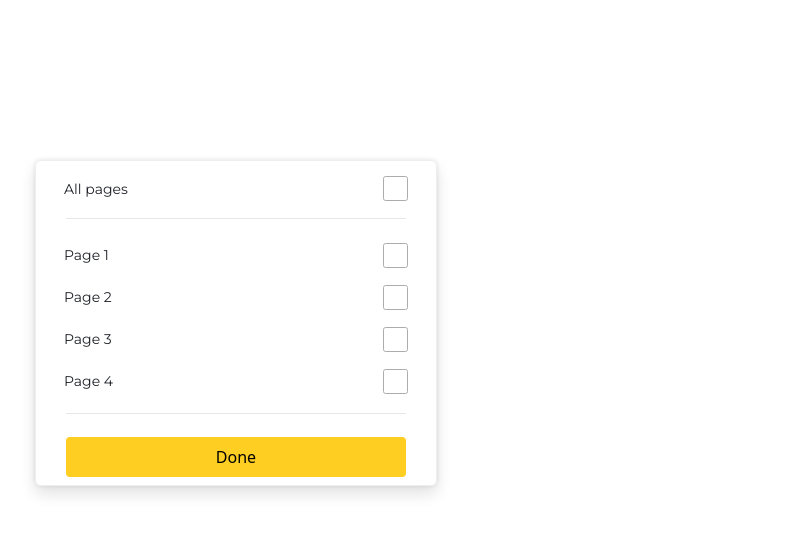
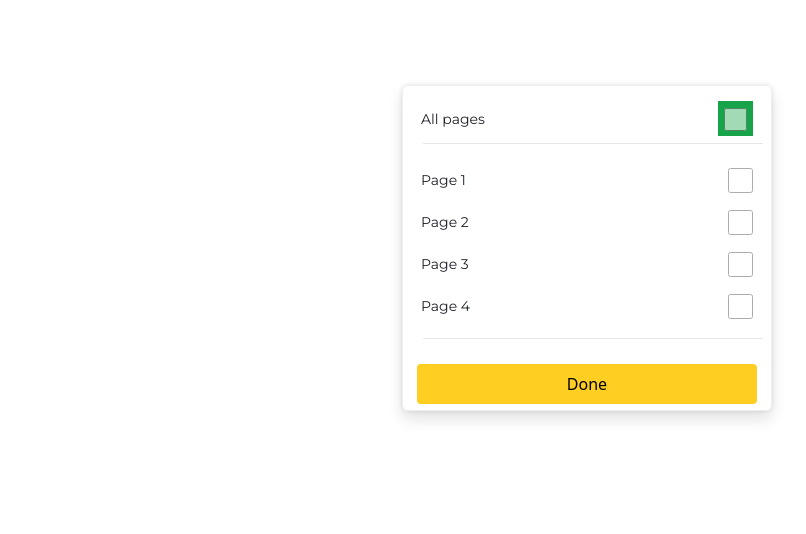
Before and after one commit to abdishukri-105/shukri-frontend-test, a React (Vite) app: page / in a window 1280 px wide. Shown: the top 534 px of the page, without its empty margins (53-859 px from the left). Built offline with nearby package versions, Linux system fonts and the light colour scheme.

Commit message:
center the card in the page

```diff
--- a/src/App.jsx
+++ b/src/App.jsx
@@ -6,9 +6,13 @@ function App() {
 
 
   return (
-   <section className='w-[578px] mt-40  h-[794px] flex relativ  justify-center bg-white'>
-    <div className='' >
+   <section
+   className=' flex relative items-center   justify-center bg-white'
+   >
+    <div className='relative w-[578px]  h-[794px] bg-greeen-200' >
+      <div className='absolute bg-ble-200 top-[85px] left-[104px]'>
       <CheckboxCard />
+      </div>
     </div>
     </section>
 
--- a/src/components/Button.jsx
+++ b/src/components/Button.jsx
@@ -2,7 +2,7 @@
 
 const Button = () => {
   return (
-    <section className="w-full bg-gren-300 px-[0px] mb-  flex justify-center h-[60px] items-center">
+    <section className="w-full bg-gren-300 px-[0px] mb  flex justify-center h-[60px] items-center">
     <div className="relative  flex justify-center items-center  w-[340px] h-[40px] bg-[#FFCE22] rounded-[4px] gap-[0px] hover:bg-[#FFD84D]">
         Done
     </div>
--- a/src/components/CheckboxCard.jsx
+++ b/src/components/CheckboxCard.jsx
@@ -3,10 +3,10 @@ import CheckboxItems from "./CheckboxItems"
 
 const CheckboxCard = () => {
   return (
-    <section>
+    <section className="bg-blue\-200  relative border-[#eeeeee] border-[1px] shadow-custom-multi rounded-[6px] w-[370px]  px-[10px]   h-[326px]">
        <div
-        className="relative   py-0 w-full h-[326px] px-[10px]
-       border-[#eeeeee] border-[1px] shadow-custom-multi rounded-[6px] box-borer flex flex-col items-start">
+        className="
+        box-borer flex flex-col items-start">
         <CheckboxItems/>
         <Button />
         </div>
--- a/src/components/CheckboxItems.jsx
+++ b/src/components/CheckboxItems.jsx
@@ -1,12 +1,13 @@
-
+// import './checkbox.css';
 
 const CheckboxItems = () => {
 
 
   return (
-    <div className=" px-[10px] bg-geen-400">
+    <div className="w-full -[10px] bg-gren-400">
 
-         <div className=" w-full  bg-gren-200 h-[42px] px-[8px] pb-[22px] pt-[15px] ">
+         <div className=" w-ful  bg-gren-200 bg-yelow-200 h-[42px] px-[8px] pb-[22px] pt-[15px] ">
+
          <div className="flex bg-yelow-200  items-center  justify-between ">
 
 
@@ -14,10 +15,11 @@ const CheckboxItems = () => {
               All pages
             </label>
 
-
+             <div className="w-[35px] relative h-[35px] bg-green-600">
              <input type="checkbox" name="" id=""
-             className="w-[25px] h-[25px] bg-[#CDCDCD] border-[1px] opacity-60 rounded-[6px]"
+             className="w-[23px] absolute custom-checkbox left-[6px] top-[6.5px] h-[23px]  bg-[#FFFFFF] border-[1px] opacity-60 rounded-[6px]"
              />
+             </div>
 
          </div>
          </div>
@@ -25,9 +27,9 @@ const CheckboxItems = () => {
             <hr className=" w-[340px] bg-gray-500 gap-[10px]"></hr>
          </div>
 
-       <section className="bg-rd-200 h-[164px] px-[8px] overflow-scroll hide-scrollbar  w-full hide-scrollbar::-webkit-scrollbar">
+       <section className="bg-re-200 h-[164px] px-[8px] overflow-scroll hide-scrollbar  w-ful hide-scrollbar::-webkit-scrollbar">
 
-         <div className="flex bg-yelow-200  w-full h-[42px] items-center  justify-between ">
+         <div className="flex bg-yellw-200  w-full h-[42px] items-center  justify-between ">
 
             <label className="text-[#1F2128]  font-montserrat text-[14px] font-normal leading-[18px]">
               Page 1
--- /dev/null
+++ b/src/components/checkbox.css
@@ -0,0 +1,14 @@
+/* styles.css */
+.custom-checkbox {
+    position: relative;
+  }
+
+  .custom-checkbox:hover::after {
+    content: "✓";
+    font-size: 24px;
+    color: rgb(198, 198, 198);
+    position: absolute;
+    top: 50%;
+    left: 50%;
+    transform: translate(-50%, -50%);
+  }
```
